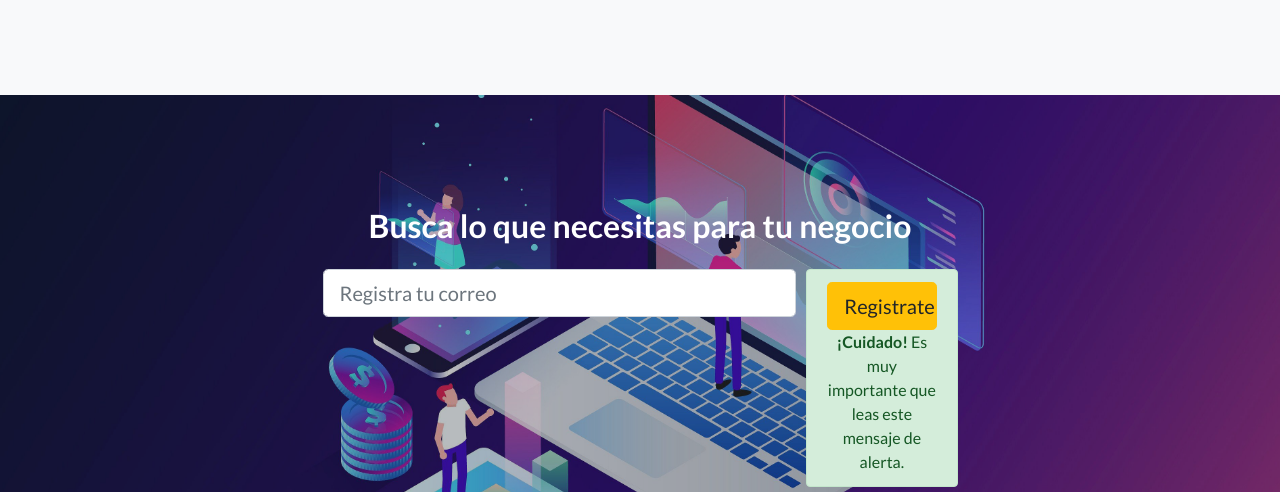
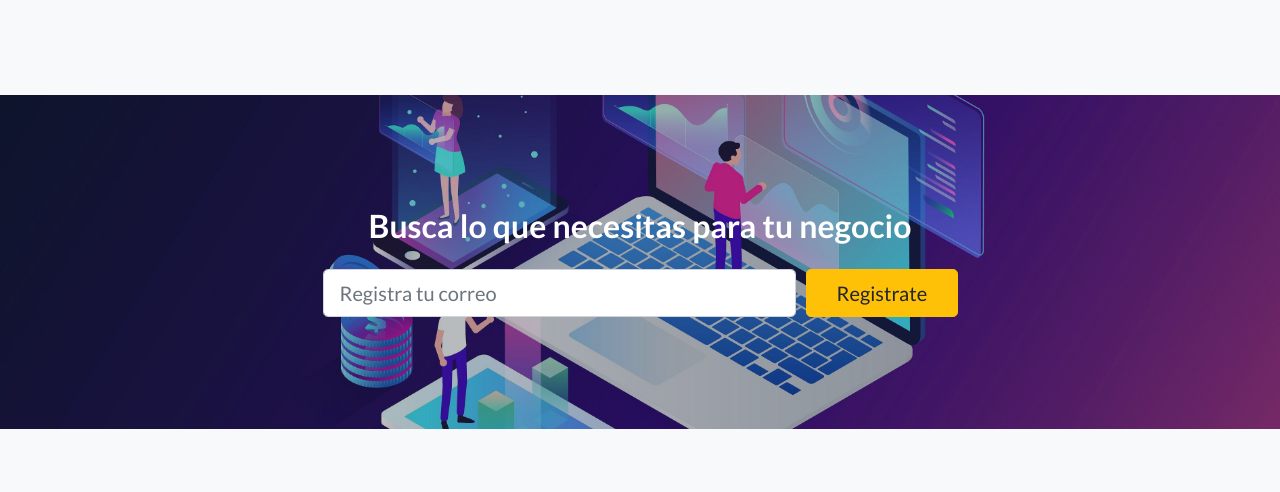
Before and after one commit to gerald9610/proyectoL4, a website: page index.html in a window 1280 px wide. Shown: the part 3146-3638 px from the top of the page. Drawn offline with Linux system fonts and the light colour scheme.

Commit message:
Update index.html

```diff
--- a/index.html
+++ b/index.html
@@ -166,10 +166,8 @@
                 <input type="email" class="form-control form-control-lg" placeholder="Registra tu correo">
               </div>
               <div class="col-12 col-md-3">
-                <div class="alert alert-success">
                 <button type="submit" class="btn btn-block btn-lg btn-warning">Registrate</button>
-                <strong>¡Cuidado!</strong> Es muy importante que leas este mensaje de alerta.
-</div>
+
               </div>
             </div>
           </form>
```
